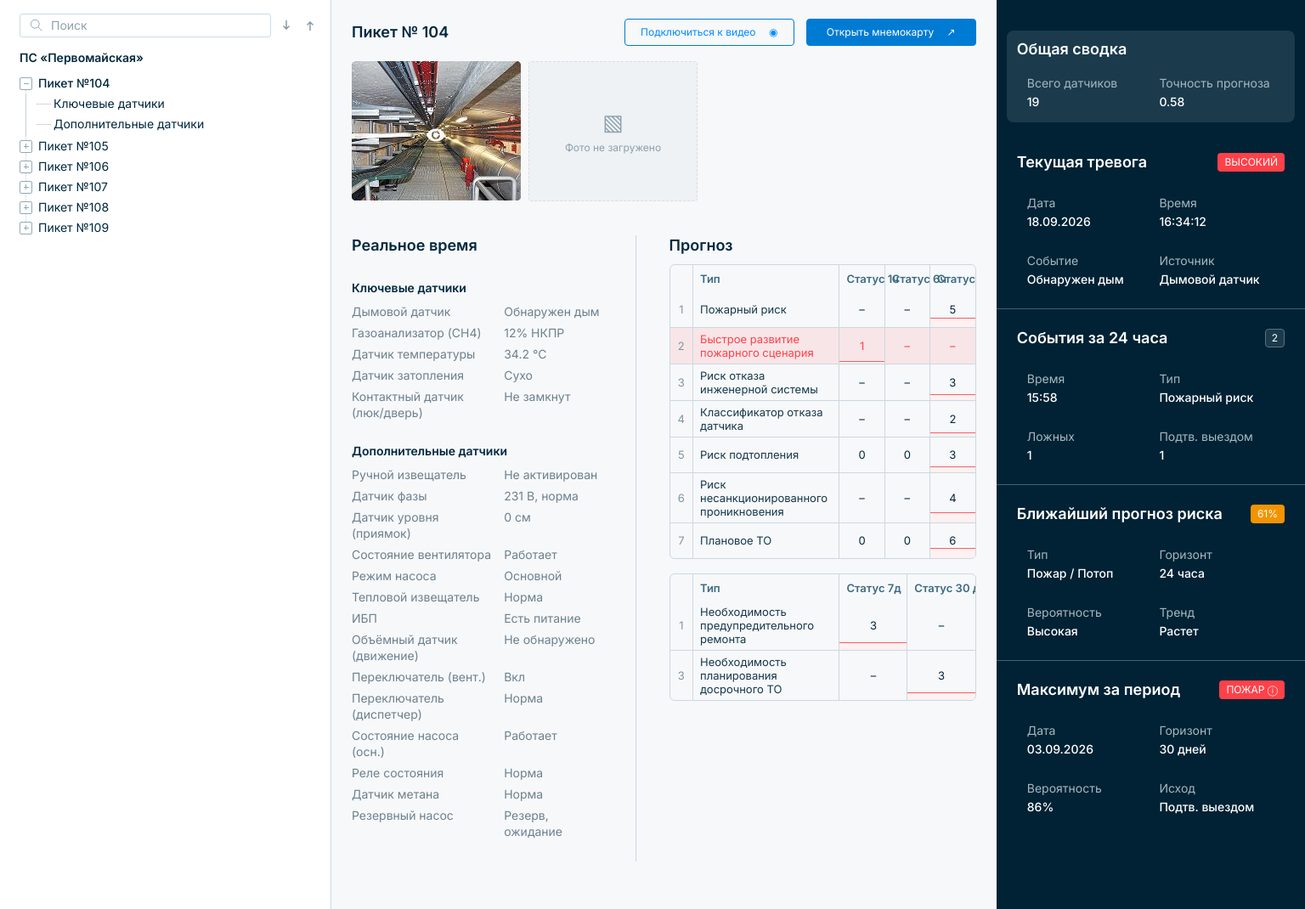
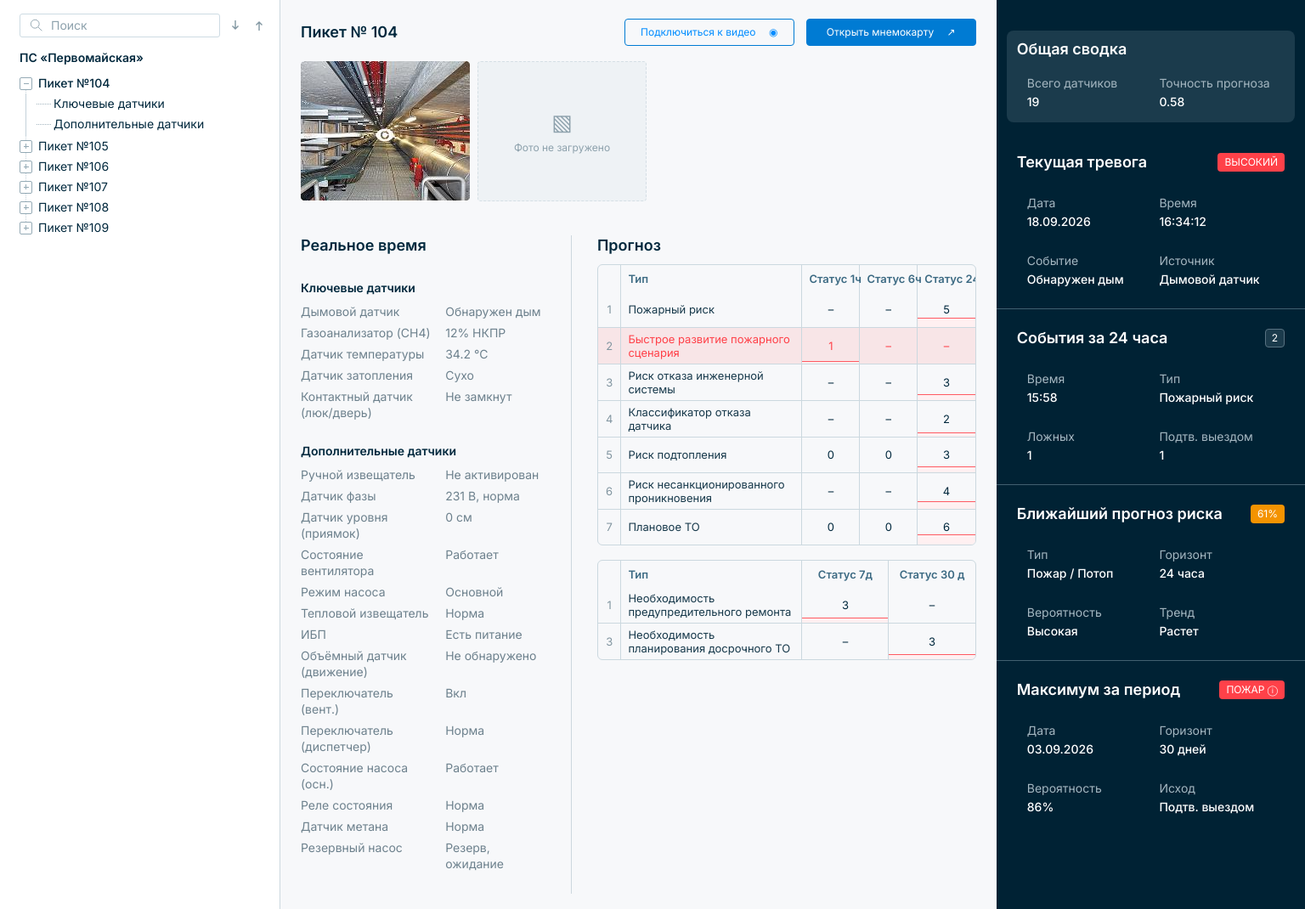
Before and after one commit to fotolx/pulse_ai_hakaton, a Django app: page /equipment/ in a window 1536 px wide. Shown: the part 88-1158 px from the top of the page at 85% size. Run offline with Django 5.2, Linux system fonts and the light colour scheme; parts of the project's set-up code (start-up, migrations or seed data) failed here and were passed over.

Commit message:
Update equipment.css

```diff
--- a/pulse_ai/static/css/pages/equipment.css
+++ b/pulse_ai/static/css/pages/equipment.css
@@ -141,7 +141,7 @@ body[data-page="equipment"] *::-webkit-scrollbar-thumb:hover { background: #8da1
 .equipment__search label { height: 28px; }
 .equipment__branches button { min-height: 24px; padding-block: 2px; }
 @media (min-width: 1151px) {
-  .equipment { grid-template-columns: 390px minmax(0, 1fr) clamp(330px, 23.65vw, 454px); }
+  .equipment { grid-template-columns: 330px minmax(0, 1fr) clamp(330px, 23.65vw, 454px); }
   .equipment__tree { padding: 16px 14px 16px 23px; }
   .equipment__summary { min-width: 0; }
 }
@@ -224,7 +224,7 @@ body[data-page="equipment"] *::-webkit-scrollbar-thumb:hover { background: #8da1
   .equipment__toolbar .equipment__button { width: 200px; padding-inline: 16px; white-space: nowrap; }
   .equipment__photos { margin-bottom: 40px; }
   .equipment__photos img, .equipment__photo-empty { width: 199px; }
-  .equipment__columns { grid-template-columns: 45.4fr 54.6fr; }
-  .equipment__forecast { padding-left: 39px; }
+  .equipment__columns { grid-template-columns: 40fr 60fr; }
+  .equipment__forecast { padding-left: 30px; }
   .equipment__overview { margin-bottom: 13px; }
 }
```
